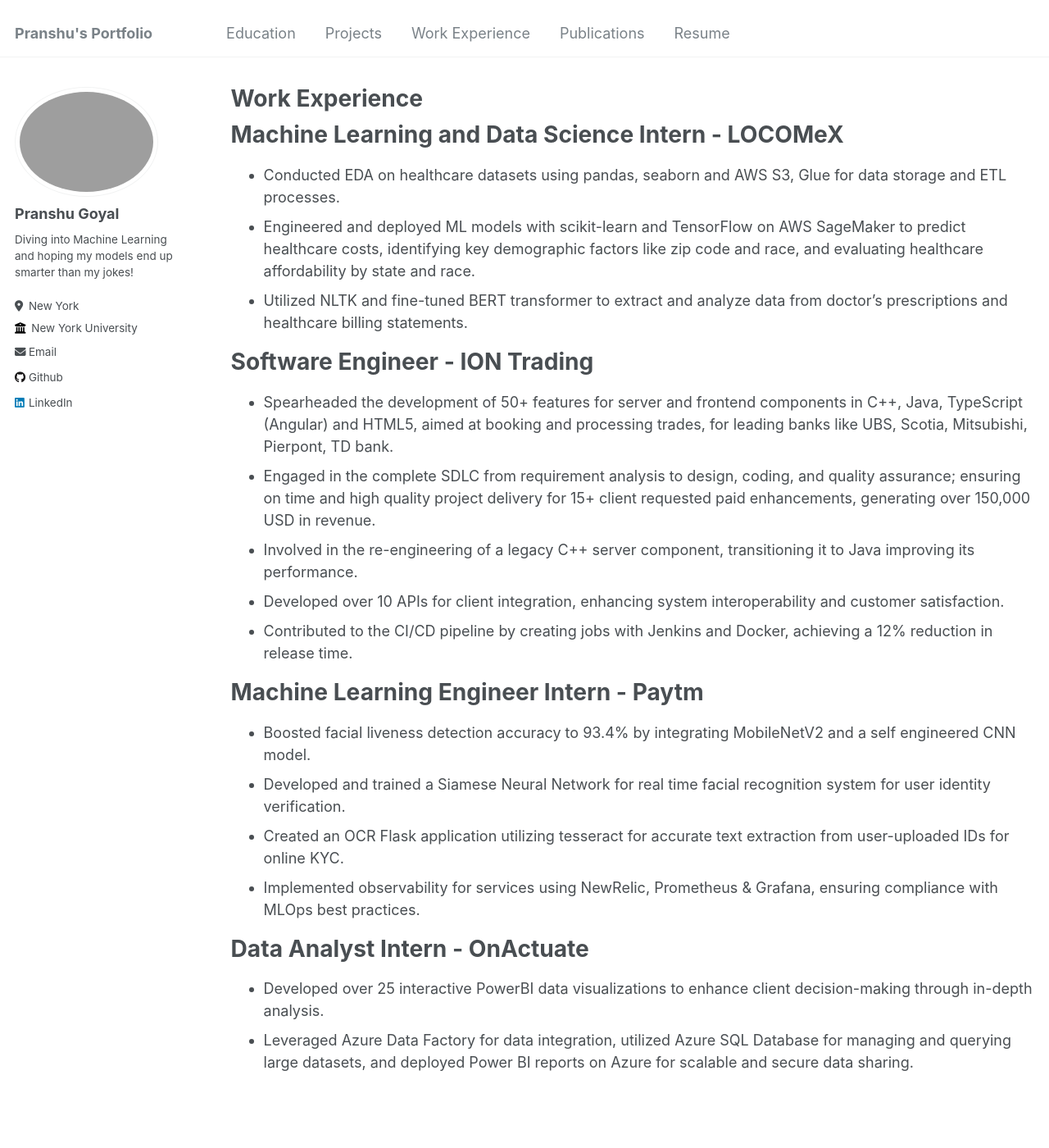
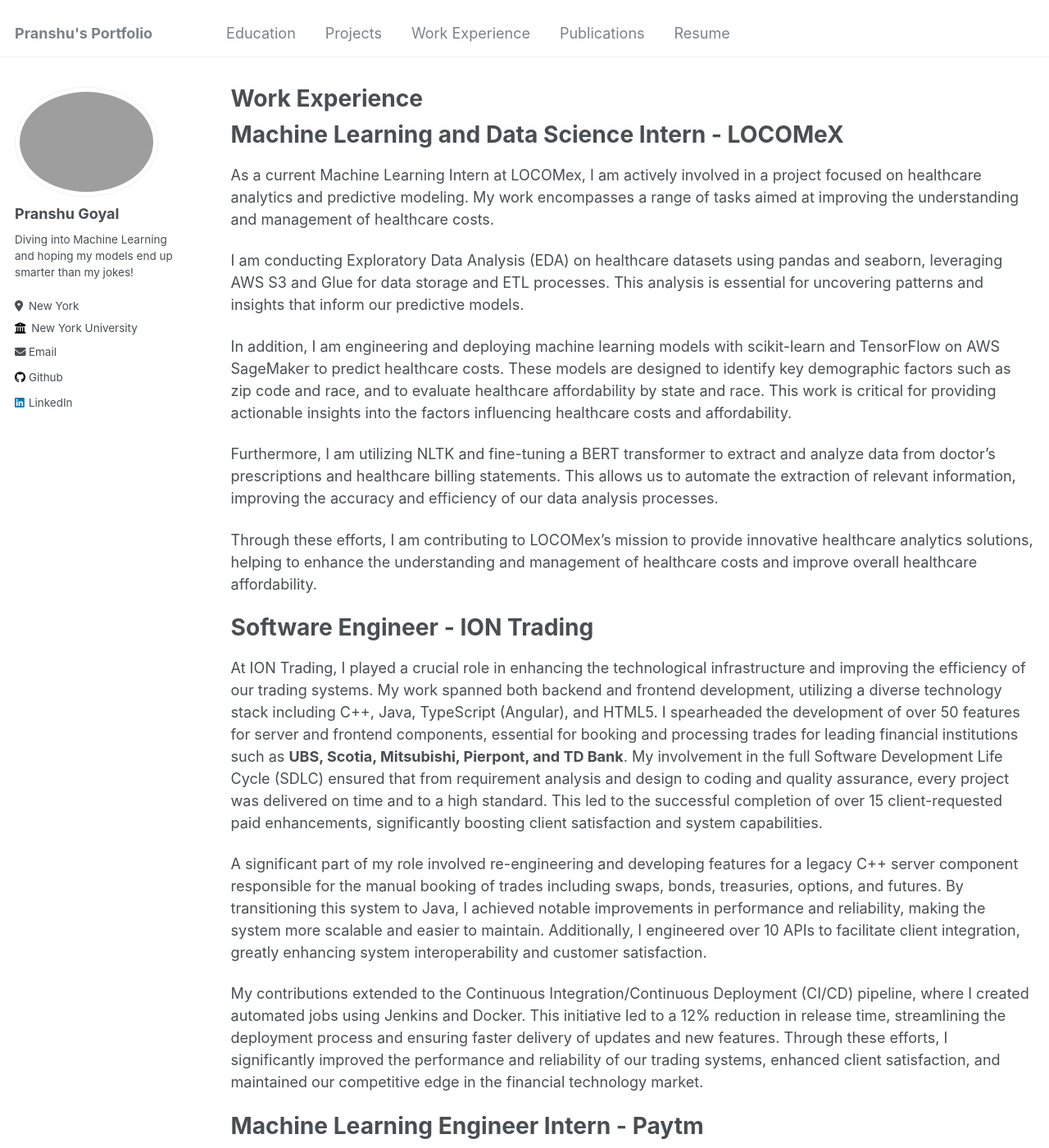
Before and after one commit to pranshu267/pranshu267.github.io, a Jekyll site: the page built from _pages/workex.md, in a window 1280 px wide and 1400 px high. Shown: the whole window at 82% size. Built offline with Jekyll 4.4.1, drawn with Linux system fonts in a browser that asks for light colours; some of the changed text lies outside the part shown.

Commit message:
Updating work experience

```diff
--- a/_pages/workex.md
+++ b/_pages/workex.md
@@ -9,29 +9,49 @@
 
 Machine Learning and Data Science Intern - LOCOMeX
 ======
-* Conducted EDA on healthcare datasets using pandas, seaborn and AWS S3, Glue for data storage and ETL processes.
-* Engineered and deployed ML models with scikit-learn and TensorFlow on AWS SageMaker to predict healthcare costs, identifying key demographic factors like zip code and race, and evaluating healthcare affordability by state and race.
-* Utilized NLTK and fine-tuned BERT transformer to extract and analyze data from doctor’s prescriptions and healthcare billing statements.
+As a current Machine Learning Intern at LOCOMex, I am actively involved in a project focused on healthcare analytics and predictive modeling. My work encompasses a range of tasks aimed at improving the understanding and management of healthcare costs.
+
+I am conducting Exploratory Data Analysis (EDA) on healthcare datasets using pandas and seaborn, leveraging AWS S3 and Glue for data storage and ETL processes. This analysis is essential for uncovering patterns and insights that inform our predictive models.
+
+In addition, I am engineering and deploying machine learning models with scikit-learn and TensorFlow on AWS SageMaker to predict healthcare costs. These models are designed to identify key demographic factors such as zip code and race, and to evaluate healthcare affordability by state and race. This work is critical for providing actionable insights into the factors influencing healthcare costs and affordability.
+
+Furthermore, I am utilizing NLTK and fine-tuning a BERT transformer to extract and analyze data from doctor’s prescriptions and healthcare billing statements. This allows us to automate the extraction of relevant information, improving the accuracy and efficiency of our data analysis processes.
+
+Through these efforts, I am contributing to LOCOMex's mission to provide innovative healthcare analytics solutions, helping to enhance the understanding and management of healthcare costs and improve overall healthcare affordability.
 
 Software Engineer - ION Trading
 ======
-* Spearheaded the development of 50+ features for server and frontend components in C++, Java, TypeScript (Angular) and HTML5, aimed at booking and processing trades, for leading banks like UBS, Scotia, Mitsubishi, Pierpont, TD bank.
-* Engaged in the complete SDLC from requirement analysis to design, coding, and quality assurance; ensuring on time and high quality project delivery for 15+ client requested paid enhancements, generating over 150,000 USD in revenue.
-* Involved in the re-engineering of a legacy C++ server component, transitioning it to Java improving its performance.
-* Developed over 10 APIs for client integration, enhancing system interoperability and customer satisfaction.
-* Contributed to the CI/CD pipeline by creating jobs with Jenkins and Docker, achieving a 12% reduction in release time.
+At ION Trading, I played a crucial role in enhancing the technological infrastructure and improving the efficiency of our trading systems. My work spanned both backend and frontend development, utilizing a diverse technology stack including C++, Java, TypeScript (Angular), and HTML5. I spearheaded the development of over 50 features for server and frontend components, essential for booking and processing trades for leading financial institutions such as **UBS, Scotia, Mitsubishi, Pierpont, and TD Bank**. My involvement in the full Software Development Life Cycle (SDLC) ensured that from requirement analysis and design to coding and quality assurance, every project was delivered on time and to a high standard. This led to the successful completion of over 15 client-requested paid enhancements, significantly boosting client satisfaction and system capabilities.
+
+A significant part of my role involved re-engineering and developing features for a legacy C++ server component responsible for the manual booking of trades including swaps, bonds, treasuries, options, and futures. By transitioning this system to Java, I achieved notable improvements in performance and reliability, making the system more scalable and easier to maintain. Additionally, I engineered over 10 APIs to facilitate client integration, greatly enhancing system interoperability and customer satisfaction.
+
+My contributions extended to the Continuous Integration/Continuous Deployment (CI/CD) pipeline, where I created automated jobs using Jenkins and Docker. This initiative led to a 12% reduction in release time, streamlining the deployment process and ensuring faster delivery of updates and new features. Through these efforts, I significantly improved the performance and reliability of our trading systems, enhanced client satisfaction, and maintained our competitive edge in the financial technology market.
 
 
 
 Machine Learning Engineer Intern - Paytm
 ======
-* Boosted facial liveness detection accuracy to 93.4% by integrating MobileNetV2 and a self engineered CNN model.
-* Developed and trained a Siamese Neural Network for real time facial recognition system for user identity verification.
-* Created an OCR Flask application utilizing tesseract for accurate text extraction from user-uploaded IDs for online KYC.
-* Implemented observability for services using NewRelic, Prometheus & Grafana, ensuring compliance with MLOps best practices.
+During my internship at Paytm, I played a pivotal role in the development and enhancement of the electronic Know Your Customer (e-KYC) process, a crucial initiative introduced during the COVID-19 pandemic to enable users to activate their Paytm accounts from the comfort of their homes.
+
+One of my key contributions was boosting facial liveness detection accuracy to 93.4% by integrating MobileNetV2 with a self-engineered CNN model. This enhancement was vital for ensuring the security and reliability of system, helping to prevent fraudulent activities.
+
+As part of the project, I developed and trained a Siamese Neural Network for a real-time facial recognition system, which was instrumental in user identity verification. This system ensured precise and swift authentication of users, thereby enhancing the overall user experience.
+
+To further streamline the e-KYC process, I created an OCR Flask application utilizing Tesseract for accurate text extraction from user-uploaded IDs. This application automated the verification process, making it more efficient and accurate.
+
+Additionally, I implemented observability for various services using NewRelic, Prometheus, and Grafana. This implementation ensured compliance with MLOps best practices, enabling real-time monitoring and enhancing the reliability and performance of the deployed machine learning models.
+
+Through these efforts, I played a key role in improving Paytm's e-KYC process, making it more secure, efficient, and reliable. This project was particularly significant during the pandemic, as it allowed users to conveniently and safely activate their Paytm accounts from home, ensuring seamless access to essential financial services.
 
 
 Data Analyst Intern - OnActuate
 ======
-* Developed over 25 interactive PowerBI data visualizations to enhance client decision-making through in-depth analysis.
-* Leveraged Azure Data Factory for data integration, utilized Azure SQL Database for managing and querying large datasets, and deployed Power BI reports on Azure for scalable and secure data sharing.
+At OnActuate, I was deeply involved in projects that enhanced data visualization and decision-making processes for clients. My primary focus was on developing and deploying interactive data solutions using advanced tools and platforms.
+
+I developed over 25 interactive PowerBI data visualizations aimed at enhancing client decision-making through in-depth analysis. These visualizations provided clients with clear, actionable insights, enabling them to make informed business decisions.
+
+Additionally, I leveraged Azure Data Factory for data integration, ensuring seamless and efficient data flow across various sources. I utilized Azure SQL Database for managing and querying large datasets, which was crucial for handling the extensive data needs of our clients.
+
+Furthermore, I deployed Power BI reports on Azure, enabling scalable and secure data sharing. This deployment ensured that clients could access their data visualizations reliably and securely, promoting trust and confidence in our solutions.
+
+Through these efforts, I significantly contributed to OnActuate's ability to provide robust data analytics solutions, improving client satisfaction and helping them achieve their business goals through better data-driven decisions.
```
Also changed, not shown: 2 other files.
